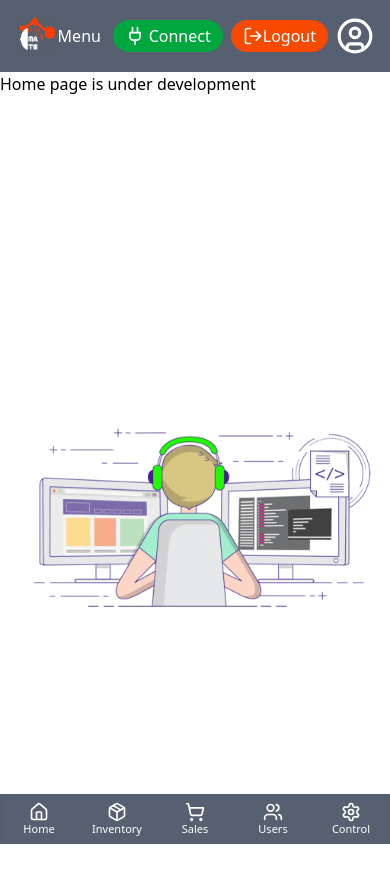
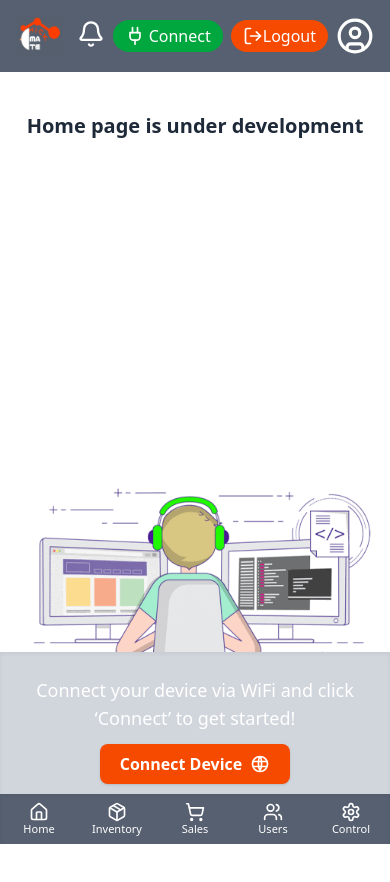
Before and after one commit to 05-14th/PMS, a React (Vite) app: page /homepage in a window 390 px wide. Shown: the top 882 px of the page. Built offline with nearby package versions, Linux system fonts and the light colour scheme.

Commit message:
Enhancement 11/05/25

```diff
--- /dev/null
+++ b/src/components/ConnectModal.tsx
@@ -0,0 +1,44 @@
+import React, { useEffect, useState } from "react";
+
+interface ConnectModalProps {
+  isOpen: boolean;
+  onClose: () => void;
+}
+
+const ConnectModal: React.FC<ConnectModalProps> = ({ isOpen, onClose }) => {
+  const [status, setStatus] = useState("Connecting");
+
+  useEffect(() => {
+    if (isOpen) {
+      setStatus("Connecting");
+      const timer = setTimeout(() => {
+        setStatus("Connected");
+      }, 3000); // simulate 3-second pairing
+      return () => clearTimeout(timer);
+    }
+  }, [isOpen]);
+
+  if (!isOpen) return null;
+
+  return (
+    <div className="fixed inset-0 z-50 flex items-center justify-center  bg-opacity-50">
+      <div className="bg-white p-8 rounded-xl shadow-lg flex flex-col items-center justify-center w-80 h-80">
+        <img src="/Extras/Rectangle 58.png" alt="Wi-Fi" className="w-20 h-20 mb-4 animate-pulse" />
+        <p className="text-orange-500 font-bold text-xl">
+          {status}
+          {status === "Connecting" && <span className="animate-ping ml-1 text-orange-400">.</span>}
+        </p>
+        {status === "Connected" && (
+          <button
+            onClick={onClose}
+            className="mt-6 bg-green-600 text-white px-4 py-2 rounded-full hover:bg-green-500"
+          >
+            Close
+          </button>
+        )}
+      </div>
+    </div>
+  );
+};
+
+export default ConnectModal;
--- a/src/components/Navbar.tsx
+++ b/src/components/Navbar.tsx
@@ -1,4 +1,5 @@
-import React from "react";
+import React, { useState } from "react";
+import ConnectModal from "./ConnectModal";
 import { Link, useNavigate } from "react-router-dom";
 import {
  Home,
@@ -24,6 +25,8 @@ interface NavbarProps {
 const Navbar: React.FC<NavbarProps> = ({ isControl = false }) => {
   const navigate = useNavigate();
 
+  const [isConnectModalOpen, setIsConnectModalOpen] = useState(false);
+
   const handleLogout = () => {
     navigate("/");
   };
@@ -36,12 +39,7 @@ const Navbar: React.FC<NavbarProps> = ({ isControl = false }) => {
           <img src="/Extras/logo.png" alt="Logo" className="h-10 w-auto" />
         </Link>
 
-        {/* Toggle Button for Mobile */}
-        <div className="sm:hidden flex items-center">
-          <button className="text-white">
-            Menu
-          </button>
-        </div>
+
 
         {/* Center: Navigation links */}
         <ul className="hidden sm:flex-grow sm:flex sm:justify-center sm:space-x-12 sm:items-center">
@@ -154,16 +152,27 @@ const Navbar: React.FC<NavbarProps> = ({ isControl = false }) => {
         </ul>
 
         {/* Right: Profile and Logout */}
-
         <div className="flex items-center justify-end space-x-2 w-full sm:w-auto">
+          {/* Mobile Notification Bell comes before Connect Button */}
+          <div className="flex sm:hidden space-x-2">
+            <Link to="/notification" className="text-white">
+              <Bell size={28} className="hover:text-orange-500" />
+            </Link>
             {/* Connect Button */}
             <button
-    onClick={() => navigate("/connect")}
+              onClick={() => setIsConnectModalOpen(true)}
               className="flex items-center bg-green-600 text-white px-3 py-1 rounded-full hover:bg-green-500 transition"
             >
               <Plug size={20} className="mr-1" />
               <span>Connect</span>
             </button>
+          </div>
+
+          {/* Connect Modal */}
+          <ConnectModal
+            isOpen={isConnectModalOpen}
+            onClose={() => setIsConnectModalOpen(false)}
+          />
 
           {/* Logout Button */}
           <button
@@ -174,10 +183,8 @@ const Navbar: React.FC<NavbarProps> = ({ isControl = false }) => {
             <span>Logout</span>
           </button>
 
-  {/* Move this to the far right */}
           <UserCircle size={38} className="text-white" />
         </div>
-
       </div>
 
       {/* Bottom Mobile Navigation */}
@@ -186,31 +193,46 @@ const Navbar: React.FC<NavbarProps> = ({ isControl = false }) => {
           {!isControl ? (
             <>
               <li className="w-1/5 text-center">
-          <Link to="/homepage" className="flex flex-col items-center text-white hover:text-orange-500">
+                <Link
+                  to="/homepage"
+                  className="flex flex-col items-center text-white hover:text-orange-500"
+                >
                   <Home size={20} />
                   <span className="text-[11px] leading-tight whitespace-normal">Home</span>
                 </Link>
               </li>
               <li className="w-1/5 text-center">
-          <Link to="/inventory" className="flex flex-col items-center text-white hover:text-orange-500">
+                <Link
+                  to="/inventory"
+                  className="flex flex-col items-center text-white hover:text-orange-500"
+                >
                   <Package size={20} />
                   <span className="text-[11px] leading-tight whitespace-normal">Inventory</span>
                 </Link>
               </li>
               <li className="w-1/5 text-center">
-          <Link to="/sales" className="flex flex-col items-center text-white hover:text-orange-500">
+                <Link
+                  to="/sales"
+                  className="flex flex-col items-center text-white hover:text-orange-500"
+                >
                   <ShoppingCart size={20} />
                   <span className="text-[11px] leading-tight whitespace-normal">Sales</span>
                 </Link>
               </li>
               <li className="w-1/5 text-center">
-          <Link to="/users" className="flex flex-col items-center text-white hover:text-orange-500">
+                <Link
+                  to="/users"
+                  className="flex flex-col items-center text-white hover:text-orange-500"
+                >
                   <Users size={20} />
                   <span className="text-[11px] leading-tight whitespace-normal">Users</span>
                 </Link>
               </li>
               <li className="w-1/5 text-center">
-          <Link to="/control" className="flex flex-col items-center text-white hover:text-orange-500">
+                <Link
+                  to="/control"
+                  className="flex flex-col items-center text-white hover:text-orange-500"
+                >
                   <Settings size={20} />
                   <span className="text-[11px] leading-tight whitespace-normal">Control</span>
                 </Link>
@@ -219,40 +241,54 @@ const Navbar: React.FC<NavbarProps> = ({ isControl = false }) => {
           ) : (
             <>
               <li className="w-1/5 text-center">
-          <Link to="/control" className="flex flex-col items-center text-white hover:text-orange-500">
+                <Link
+                  to="/homepage"
+                  className="flex flex-col items-center text-white hover:text-orange-500"
+                >
+                  <ServerCog size={20} />
+                  <span className="text-[11px] leading-tight whitespace-normal">System</span>
+                </Link>
+              </li>
+              <li className="w-1/5 text-center">
+                <Link
+                  to="/control"
+                  className="flex flex-col items-center text-white hover:text-orange-500"
+                >
                   <LayoutDashboard size={20} />
                   <span className="text-[11px] leading-tight whitespace-normal">Dashboard</span>
                 </Link>
               </li>
               <li className="w-1/5 text-center">
-          <Link to="/environment" className="flex flex-col items-center text-white hover:text-orange-500">
+                <Link
+                  to="/environment"
+                  className="flex flex-col items-center text-white hover:text-orange-500"
+                >
                   <Thermometer size={20} />
                   <span className="text-[11px] leading-tight whitespace-normal">Environmental Control</span>
                 </Link>
               </li>
               <li className="w-1/5 text-center">
-          <Link to="/feedWater" className="flex flex-col items-center text-white hover:text-orange-500">
+                <Link
+                  to="/feedWater"
+                  className="flex flex-col items-center text-white hover:text-orange-500"
+                >
                   <Droplets size={20} />
                   <span className="text-[11px] leading-tight whitespace-normal">Feeding & Watering</span>
                 </Link>
               </li>
               <li className="w-1/5 text-center">
-          <Link to="/poultry" className="flex flex-col items-center text-white hover:text-orange-500">
+                <Link
+                  to="/poultry"
+                  className="flex flex-col items-center text-white hover:text-orange-500"
+                >
                   <Feather size={20} />
                   <span className="text-[11px] leading-tight whitespace-normal">Poultry</span>
-          </Link>
-        </li>
-        <li className="w-1/5 text-center">
-          <Link to="/notification" className="flex flex-col items-center text-white hover:text-orange-500">
-            <Bell size={20} />
-            <span className="text-[11px] leading-tight whitespace-normal">Notification</span>
                 </Link>
               </li>
             </>
           )}
         </ul>
       </div>
-
     </nav>
   );
 };
--- a/src/pages/HomePage.tsx
+++ b/src/pages/HomePage.tsx
@@ -1,16 +1,58 @@
-import { useState } from 'react'
-import Developing from '../components/Developing'
-import MainBody from '../components/MainBody'
+import { useState } from 'react';
+import Developing from '../components/Developing';
+import MainBody from '../components/MainBody';
+import ConnectModal from '../components/ConnectModal';  // Import the ConnectModal
 
 function HomePage() {
+  const [isConnectModalOpen, setIsConnectModalOpen] = useState(false);
+
   return (
-   <MainBody>
-        <div>
-            <h1 className="bg-white">Home page is under development</h1>
-            <Developing />
-        </div>
-   </MainBody>
-  )
+    <MainBody>
+      {/* Content Area with GIF */}
+      <div className="flex flex-col items-center justify-center min-h-screen pt-10 pb-32 bg-white">
+        <h1 className="text-xl font-semibold mb-4 text-gray-800">
+          Home page is under development
+        </h1>
+        <Developing />
+      </div>
+
+      {/* Bottom Overlay */}
+      <div className="fixed bottom-9 left-0 w-full bg-gray-300 py-6 px-4 flex flex-col items-center justify-center shadow-inner">
+        <h2 className="text-white text-center text-lg md:text-xl mb-3">
+          Connect your device via WiFi and click ‘Connect’ to get started!
+        </h2>
+
+        <button
+          onClick={() => setIsConnectModalOpen(true)}
+          className="bg-orange-600 hover:bg-orange-700 text-white font-semibold py-2 px-5 rounded-lg flex items-center gap-2 text-base shadow"
+        >
+          Connect Device
+          <svg
+            xmlns="http://www.w3.org/2000/svg"
+            className="h-5 w-5"
+            fill="none"
+            viewBox="0 0 24 24"
+            stroke="currentColor"
+            strokeWidth={2}
+          >
+            <path
+              strokeLinecap="round"
+              strokeLinejoin="round"
+              d="M12 3C7.03 3 3 7.03 3 12s4.03 9 9 9 9-4.03 9-9-4.03-9-9-9zm0 0c2.5 2.5 2.5 13.5 0 16m0-16c-2.5 2.5-2.5 13.5 0 16M3.6 9h16.8M3.6 15h16.8"
+            />
+          </svg>
+        </button>
+      </div>
+
+      {/* Conditionally render the ConnectModal */}
+      {isConnectModalOpen && (
+        <ConnectModal
+          onClose={() => setIsConnectModalOpen(false)} // Pass onClose prop to handle modal close
+          isOpen={isConnectModalOpen} // Pass dynamic isOpen prop
+        />
+      )}
+    </MainBody>
+  );
 }
 
 export default HomePage;
```
Lines whose indentation alone changed are shown as unchanged.
